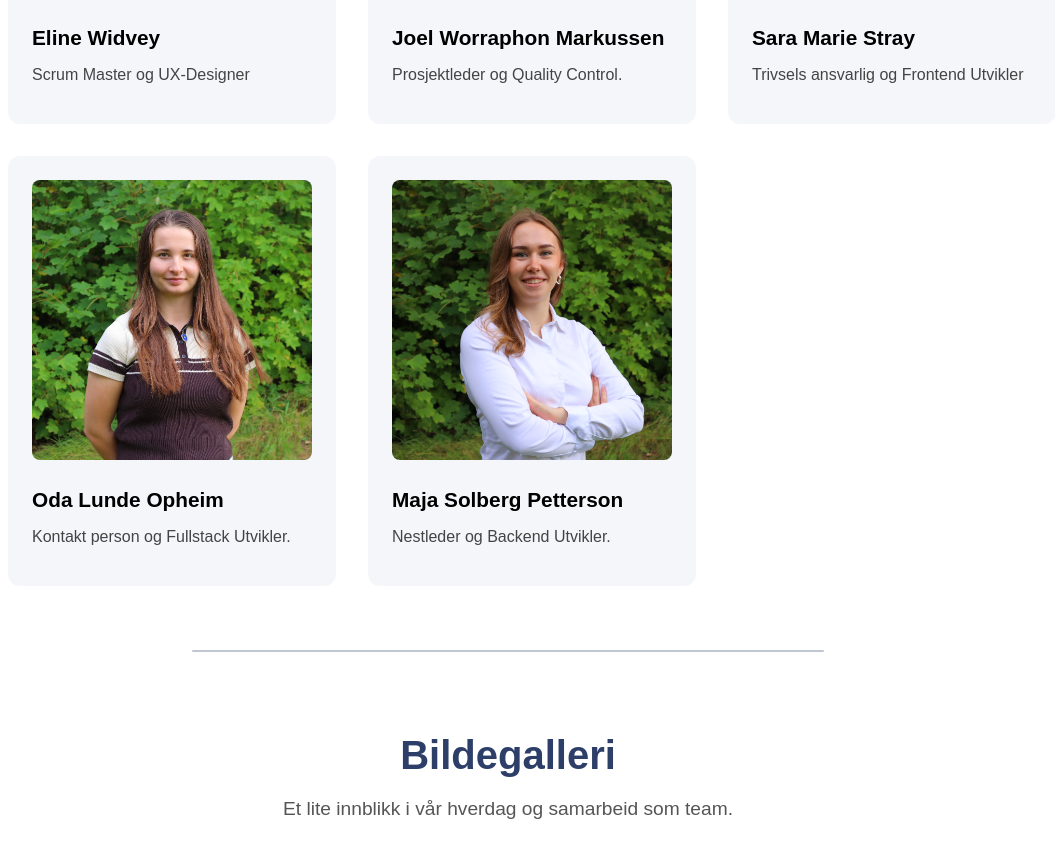
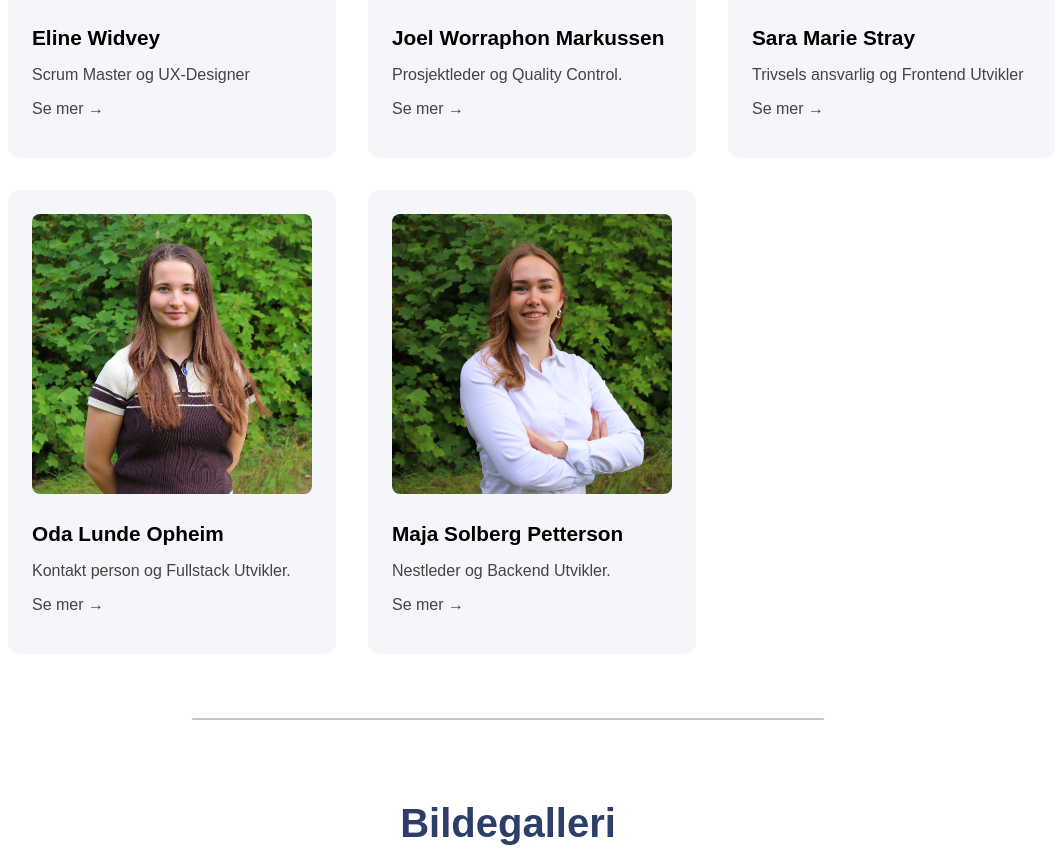
Before and after one commit to Odalopheim/Gruppe7Portefolio, a React (Vite) app in the folder GruppePortefolio/: page /OmOss in a window 1280 px wide. Shown: the part 1179-2045 px from the top of the page, without its empty margins (132-1187 px from the left). Built offline with nearby package versions, Linux system fonts and the light colour scheme; grey boxes are pictures that could not be loaded.

Commit message:
La til se mer på om oss siden

```diff
--- a/GruppePortefolio/src/components/OmOss/OmOss.css
+++ b/GruppePortefolio/src/components/OmOss/OmOss.css
@@ -75,6 +75,20 @@
   font-size: 1rem;
   color: #444;
 }
+
+.see-more {
+  margin-top: 1rem;
+  font-size: 0.95rem;
+  font-weight: 500;
+  color: #2d3f68;
+  transition: color 0.2s ease;
+}
+
+.card:hover .see-more {
+  color: #1a2a4d;
+  text-decoration: underline;
+}
+
 
 /* Modal styles */
 .modal-overlay {
--- a/GruppePortefolio/src/components/OmOss/OmOssInfo.jsx
+++ b/GruppePortefolio/src/components/OmOss/OmOssInfo.jsx
@@ -98,6 +98,7 @@ function OmOss() {
             <img src={member.img} alt={member.name} className="profile-img" />
             <h3>{member.name}</h3>
             <p>{member.shortDescription}</p>
+            <p class="see-more">Se mer → </p>
           </div>
         ))}
       </div>
```
